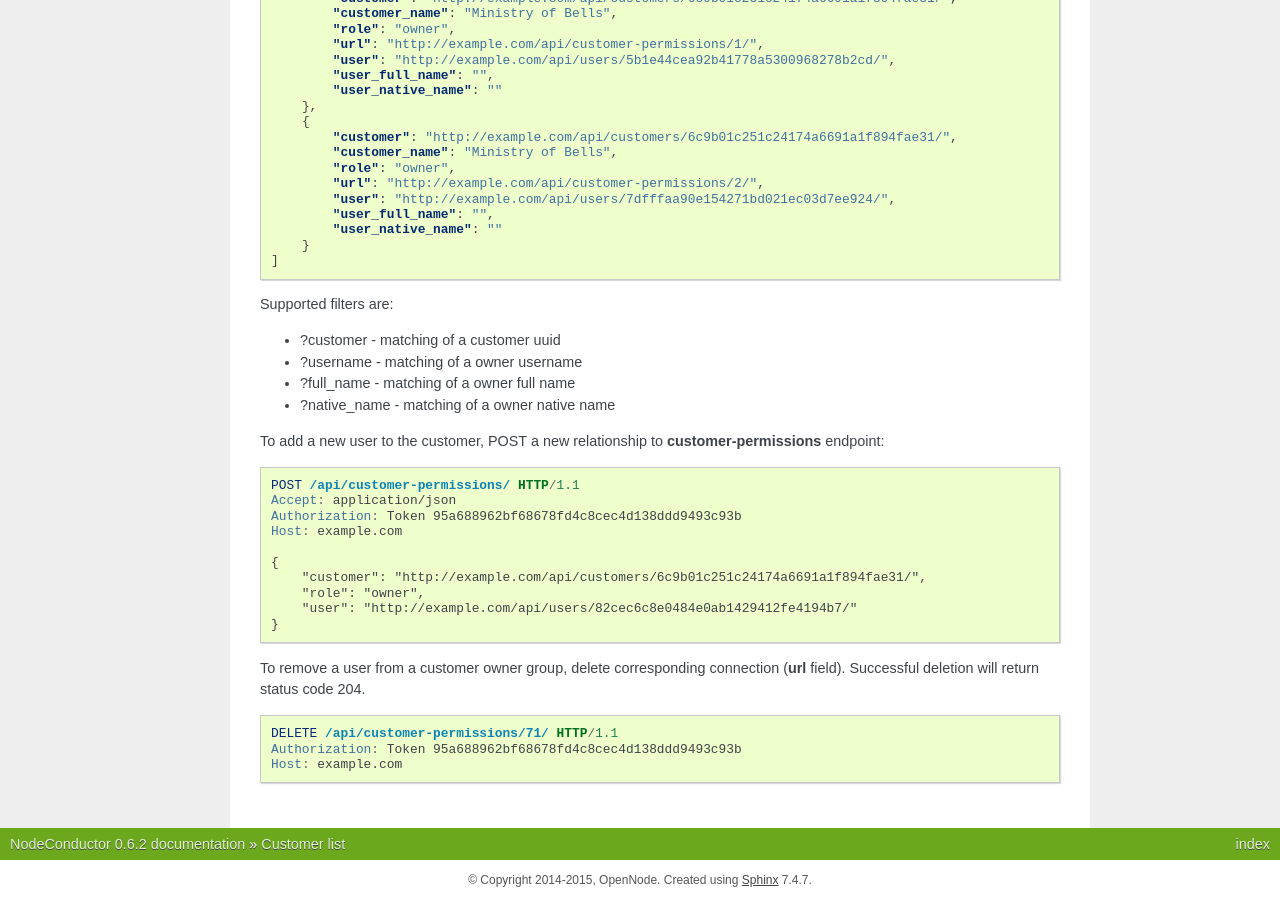
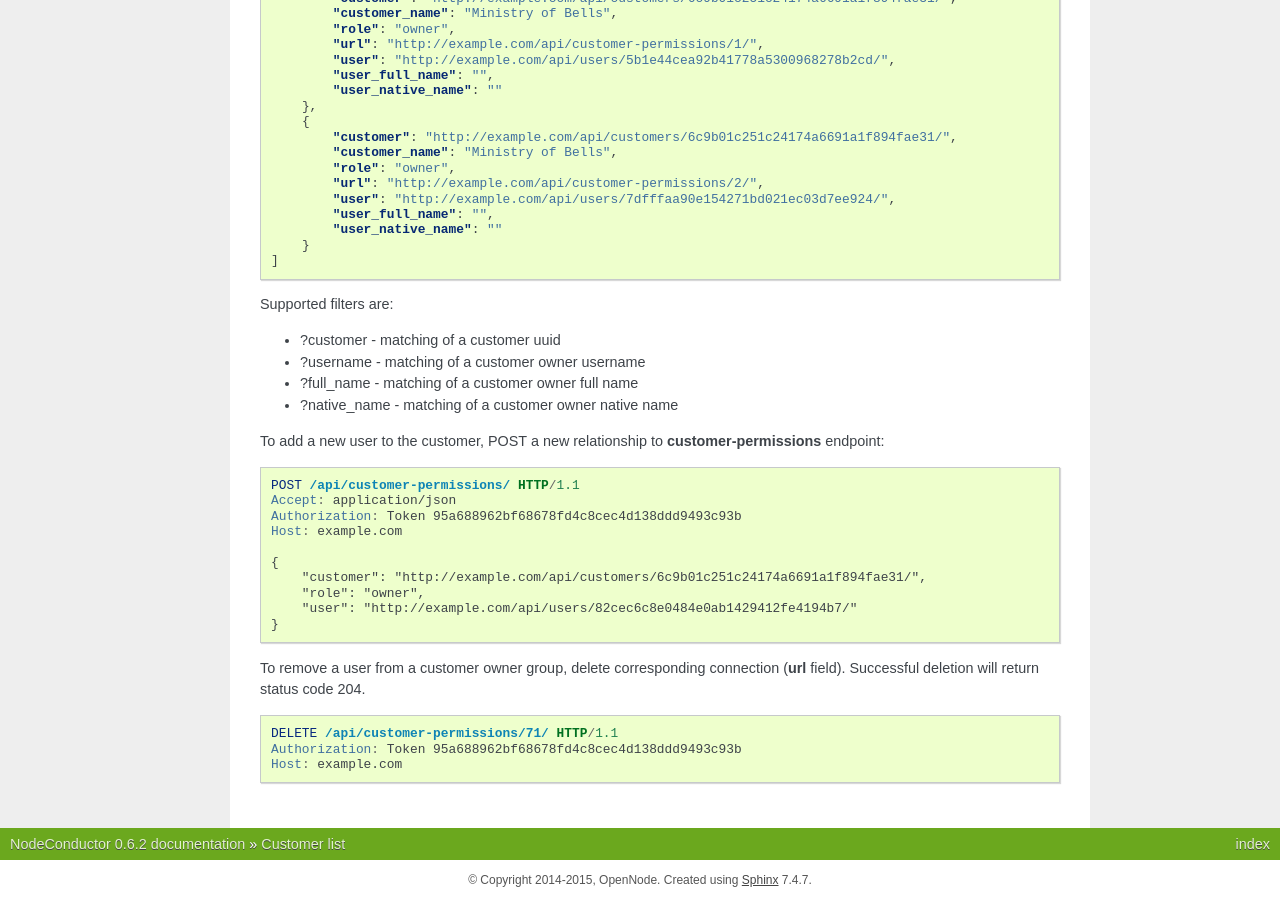
Before and after one commit to opennode/waldur-core, a Sphinx documentation site: the page built from docs/api/customer.rst, in a window 1280 px wide and 900 px high, scrolled down 1510 px. Built offline with Sphinx 7.4.7, drawn with Linux system fonts in a browser that asks for light colours.

Commit message:
Fix tests for filtering customer permissions
itacloud-2267

```diff
--- a/docs/api/customer.rst
+++ b/docs/api/customer.rst
@@ -103,9 +103,9 @@ Response will contain a list of customer owners and their brief data:
 Supported filters are:
 
 - ?customer - matching of a customer uuid
-- ?username - matching of a owner username
-- ?full_name - matching of a owner full name
-- ?native_name - matching of a owner native name
+- ?username - matching of a customer owner username
+- ?full_name - matching of a customer owner full name
+- ?native_name - matching of a customer owner native name
 
 To add a new user to the customer, POST a new relationship to **customer-permissions** endpoint:
 
```
Also changed, not shown: 2 other files.
